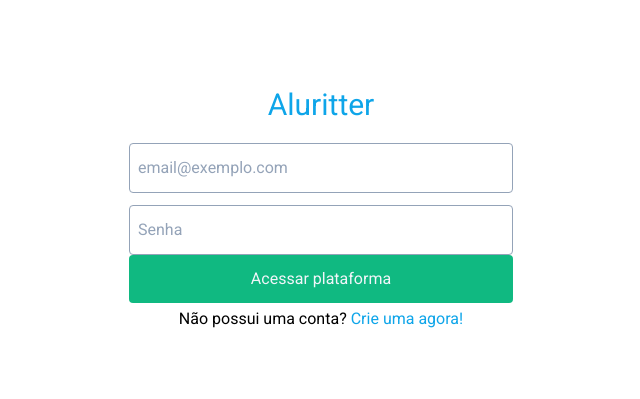
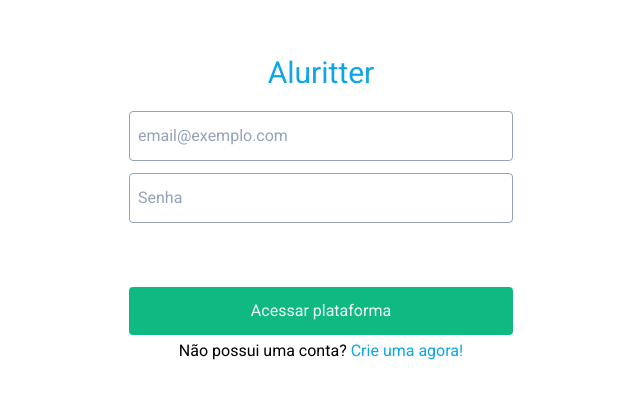
Before and after one commit to Sinvalluz/Aluritter, a Next.js app: page /login in a window 1280 px wide. Shown: the part 191-590 px from the top of the page, without its empty margins (319-959 px from the left). Built offline with nearby package versions, Linux system fonts and the light colour scheme; no server answers.

Commit message:
fix: Login authentication

```diff
--- a/src/app/home/[homeId]/page.tsx
+++ b/src/app/home/[homeId]/page.tsx
@@ -1,16 +1,18 @@
+'use client';
+
 import HomeHeader from '@/components/HomeHeader';
 import Main from '@/components/Main';
+import { UseUserContext } from '@/context';
 
 interface HomeProps {
 	params: any;
 }
 
 export default function Home({ params }: HomeProps) {
-	const decodedEmail = decodeURIComponent(params.homeId);
-	console.log(params);
+	const { userLog, setUserLog } = UseUserContext();
 	return (
 		<div className='bg-backgroundHome min-h-screen flex flex-col'>
-			<HomeHeader email={decodedEmail} />
+			<HomeHeader email={userLog} />
 			<Main />
 		</div>
 	);
--- a/src/app/layout.tsx
+++ b/src/app/layout.tsx
@@ -1,6 +1,8 @@
 import type { Metadata } from 'next';
 import { Roboto } from 'next/font/google';
 import './globals.css';
+import { UserProvider } from '@/context';
+
 const roboto = Roboto({ subsets: ['latin'], weight: '400' });
 
 export const metadata: Metadata = {
@@ -11,7 +13,9 @@ export const metadata: Metadata = {
 export default function RootLayout({ children }: Readonly<{ children: React.ReactNode }>) {
 	return (
 		<html lang='pt-br'>
-			<body className={roboto.className}>{children}</body>
+			<body className={roboto.className}>
+				<UserProvider>{children}</UserProvider>
+			</body>
 		</html>
 	);
 }
--- a/src/app/login/page.tsx
+++ b/src/app/login/page.tsx
@@ -1,65 +1,13 @@
-'use client';
-
-import ButtonSubmit from '@/components/ButtonSubmit';
-import Input from '@/components/Input';
 import Title from '@/components/Title';
-import Iform from '@/interfaces/Form';
 import Link from 'next/link';
-import { useForm } from 'react-hook-form';
-import { useRouter } from 'next/navigation';
-import { loginPass } from '@/utils/loginPass';
+import FormLogin from '@/components/FormLogin';
 
 export default function Login() {
-	const router = useRouter();
-	const { register, handleSubmit, reset } = useForm<Iform>();
-
-	const onSubmitLogin = async (data: Iform) => {
-		try {
-			if (!data.email || !data.senha) {
-				throw new Error('Email e senha são obrigatórios');
-			}
-
-			const user = await loginPass(data.email, data.senha);
-
-			if (user) {
-				router.push(`/home?uid=${user.uid}`);
-				console.log(user);
-			} else {
-				console.error('Login failed: User is undefined');
-				reset();
-			}
-		} catch (error) {
-			if (error instanceof Error) {
-				console.error(error.message);
-			} else {
-				console.error('An unexpected error occurred');
-			}
-			reset();
-		}
-	};
-
 	return (
 		<main className='w-full min-h-screen flex items-center justify-center'>
 			<div className='w-4/5 max-w-96 text-center'>
 				<Title />
-				<form
-					onSubmit={handleSubmit(onSubmitLogin)}
-					className='flex flex-col mt-5 relative'>
-					<div className='flex flex-col gap-3'>
-						<Input
-							placeholder='email@exemplo.com'
-							register={register('email')}
-							type='email'
-						/>
-						<Input
-							placeholder='Senha'
-							register={register('senha')}
-							type='password'
-						/>
-					</div>
-					<ButtonSubmit>Acessar plataforma</ButtonSubmit>
-				</form>
-
+				<FormLogin />
 				<span className='flex gap-1  itens-center justify-center flex-wrap'>
 					<p>Não possui uma conta?</p>
 					<Link
--- a/src/components/Aluritters/index.tsx
+++ b/src/components/Aluritters/index.tsx
@@ -1,11 +1,14 @@
+import { UseUserContext } from '@/context';
+
 export default function Aluritters() {
+	const { userLog, setUserLog } = UseUserContext();
 	const Data: Date = new Date();
 	return (
 		<div>
 			<div className='bg-white p-5 rounded'>
 				<span className='block mb-8 text-textPost'>Seven7OfCode com React =DDD</span>
 				<div className='flex flex-col sm:justify-between  sm:flex-row'>
-					<p className='sm:text-sm text-xs'>contato.sinvalluz@gmail.com</p>
+					<p className='sm:text-sm text-xs'>{userLog}</p>
 					<p className='text-textPost'>
 						{Data.toLocaleString('pt-br', {
 							day: '2-digit',
--- a/src/components/Form/index.tsx
+++ b/src/components/Form/index.tsx
@@ -9,7 +9,7 @@ import formValidation from '@/utils/formValidation';
 
 interface FormProps {
 	ButtonText: string;
-	Onsubmit: (email: string, pass: string) => Promise<string>;
+	Onsubmit: (email: string, pass: string) => Promise<string | void>;
 }
 
 export default function Form({ ButtonText, Onsubmit }: FormProps) {
--- /dev/null
+++ b/src/components/FormLogin/index.tsx
@@ -0,0 +1,30 @@
+'use client';
+
+import { loginPass } from '@/utils/loginPass';
+import Form from '../Form';
+import { useRouter } from 'next/navigation';
+import { UseUserContext } from '@/context';
+
+export default function FormLogin() {
+	const router = useRouter();
+	const { userLog, setUserLog } = UseUserContext();
+
+	const onsubmit = async (email: string, pass: string): Promise<string | void> => {
+		const user = await loginPass(email, pass);
+
+		if (!user) {
+			return;
+		}
+		const userEmail = user.email || ''; // Substitua por um valor padrão ou trate de outra forma
+		console.log(userEmail);
+		setUserLog(userEmail);
+		router.push(`/home/${user?.uid}`);
+	};
+
+	return (
+		<Form
+			ButtonText='Acessar plataforma'
+			Onsubmit={onsubmit}
+		/>
+	);
+}
--- a/src/components/FormRegister/index.tsx
+++ b/src/components/FormRegister/index.tsx
@@ -1,6 +1,5 @@
 'use client';
 
-import { useState } from 'react';
 import Form from '../Form';
 import { useRouter } from 'next/navigation';
 import { registerPass } from '@/utils/registerPass';
--- /dev/null
+++ b/src/context/Users/index.tsx
@@ -0,0 +1,18 @@
+'use client';
+
+import { createContext, useContext, useState } from 'react';
+// Defina a interface para o contexto
+interface UserContextType {
+	userLog: string;
+	setUserLog: React.Dispatch<React.SetStateAction<string>>;
+}
+
+export const UserContext = createContext<UserContextType>({ userLog: '', setUserLog: () => {} });
+
+export function UserProvider({ children }: { children: React.ReactNode }) {
+	const [userLog, setUserLog] = useState<string>('');
+
+	return <UserContext.Provider value={{ userLog, setUserLog }}>{children}</UserContext.Provider>;
+}
+
+export const UseUserContext = () => useContext(UserContext);
--- /dev/null
+++ b/src/context/index.ts
@@ -0,0 +1 @@
+export * from './Users/index';
--- a/src/utils/loginPass.ts
+++ b/src/utils/loginPass.ts
@@ -5,7 +5,6 @@ export const loginPass = async (email: string, password: string): Promise<User |
 	try {
 		const userCredential = await signInWithEmailAndPassword(auth, email, password);
 		const user: User = userCredential.user;
-		console.log(user);
 		return user;
 	} catch (error: any) {
 		const errorCode = error.code;
```
